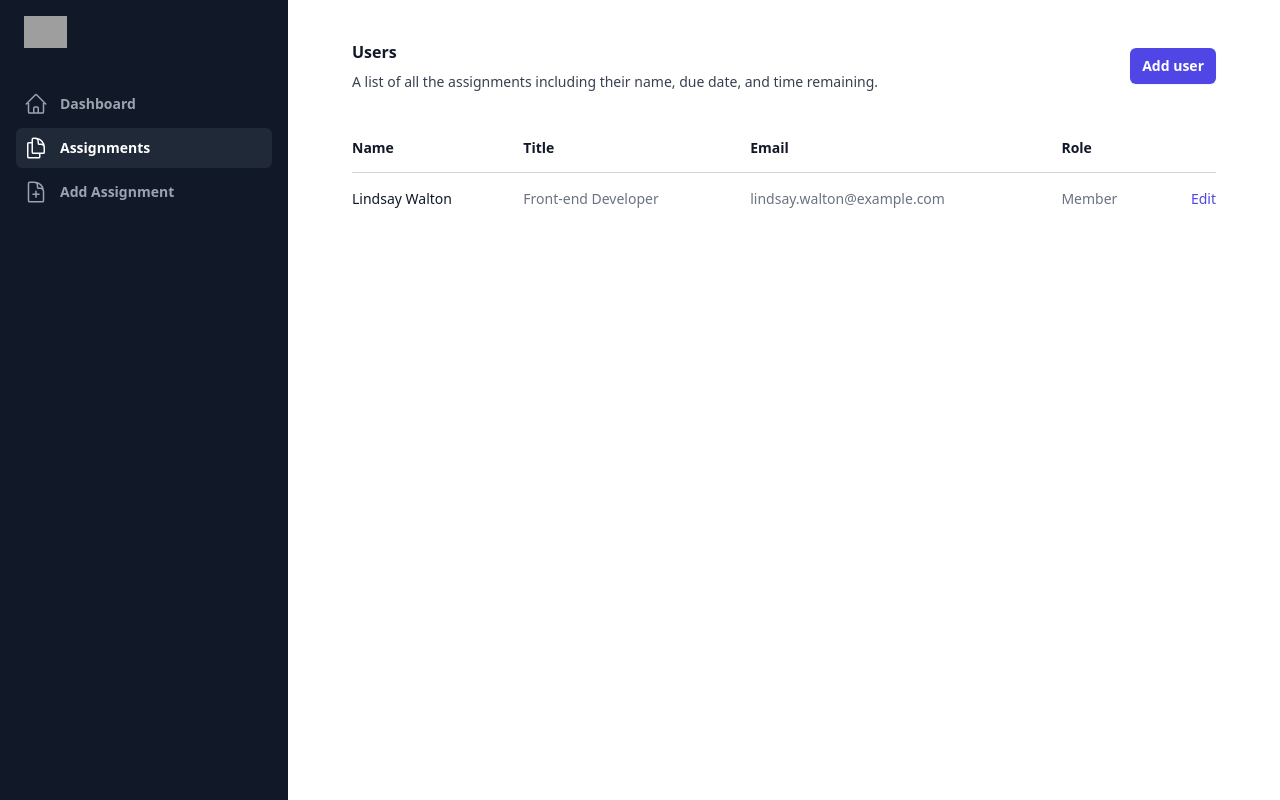
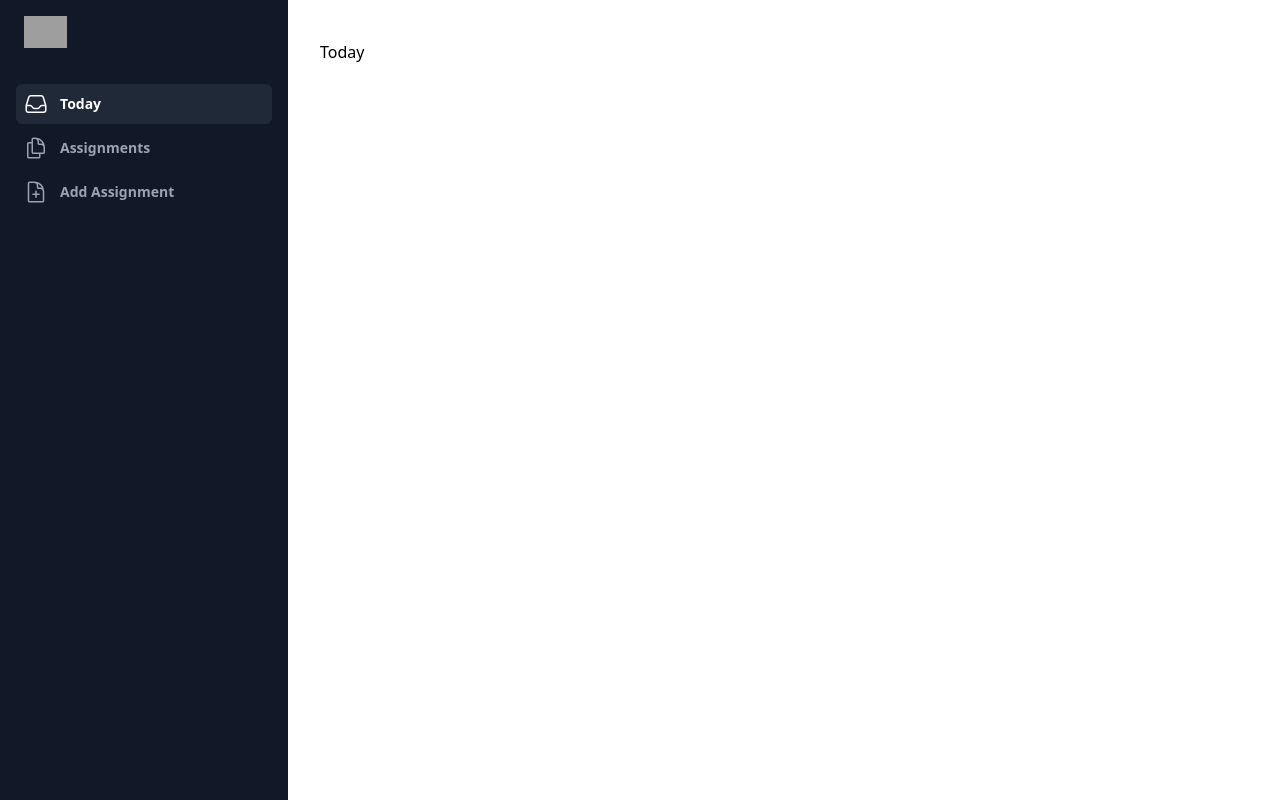
Before and after one commit to syed-razi/divvydo, a React (Vite) app: page / in a window 1280 px wide. Built offline with nearby package versions, Linux system fonts and the light colour scheme; grey boxes are pictures that could not be loaded.

Commit message:
create component for today

```diff
--- a/src/App.tsx
+++ b/src/App.tsx
@@ -2,11 +2,12 @@ import { Fragment, useState } from "react";
 import { Dialog, Transition } from "@headlessui/react";
 import AddAssignment from "./AddAssignment";
 import Assignments from "./Assignments";
+import Today from "./Today";
 
 import {
   Bars3Icon,
   DocumentDuplicateIcon,
-  HomeIcon,
+  InboxIcon,
   XMarkIcon,
   DocumentPlusIcon,
 } from "@heroicons/react/24/outline";
@@ -20,12 +21,12 @@ type navigationItemType = {
 };
 
 const initialNavigation: navigationItemType[] = [
-  { name: "Dashboard", href: "#", icon: HomeIcon, current: false },
+  { name: "Today", href: "#", icon: InboxIcon, current: true },
   {
     name: "Assignments",
     href: "#",
     icon: DocumentDuplicateIcon,
-    current: true,
+    current: false,
   },
   {
     name: "Add Assignment",
@@ -210,8 +211,9 @@ export default function App() {
 
         <main className="py-10 lg:pl-72">
           <div className="px-4 sm:px-6 lg:px-8">
+            {currentNavItem?.name === "Today" && <Today />}
+            {currentNavItem?.name === "Assignments" && <Assignments />}
             {currentNavItem?.name === "Add Assignment" && <AddAssignment />}
-            {currentNavItem?.name === "Assignments" && <Assignments />}
           </div>
         </main>
       </div>
--- /dev/null
+++ b/src/Today.tsx
@@ -0,0 +1,5 @@
+type Props = {};
+
+export default function Today({}: Props) {
+  return <div>Today</div>;
+}
```
